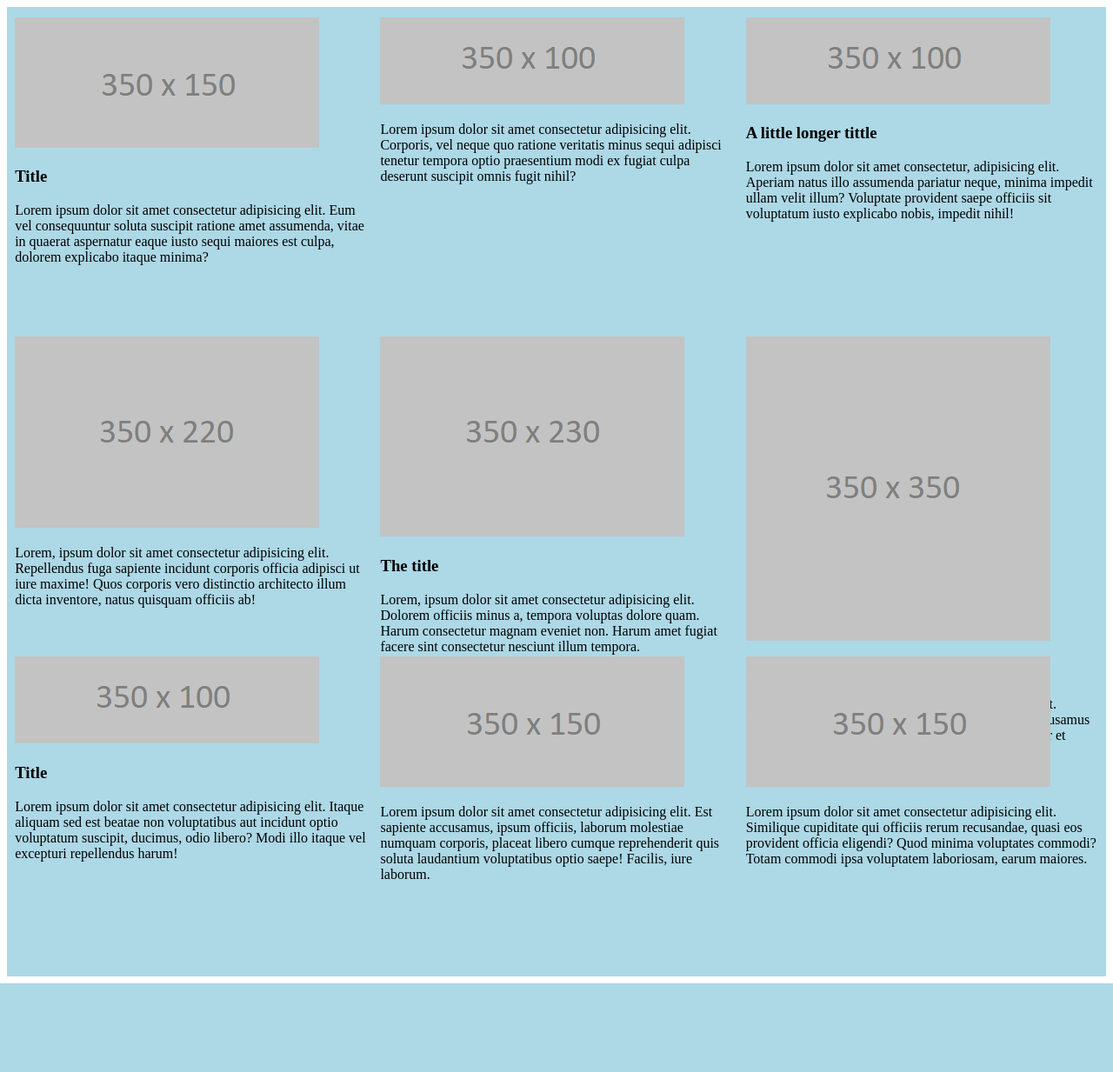
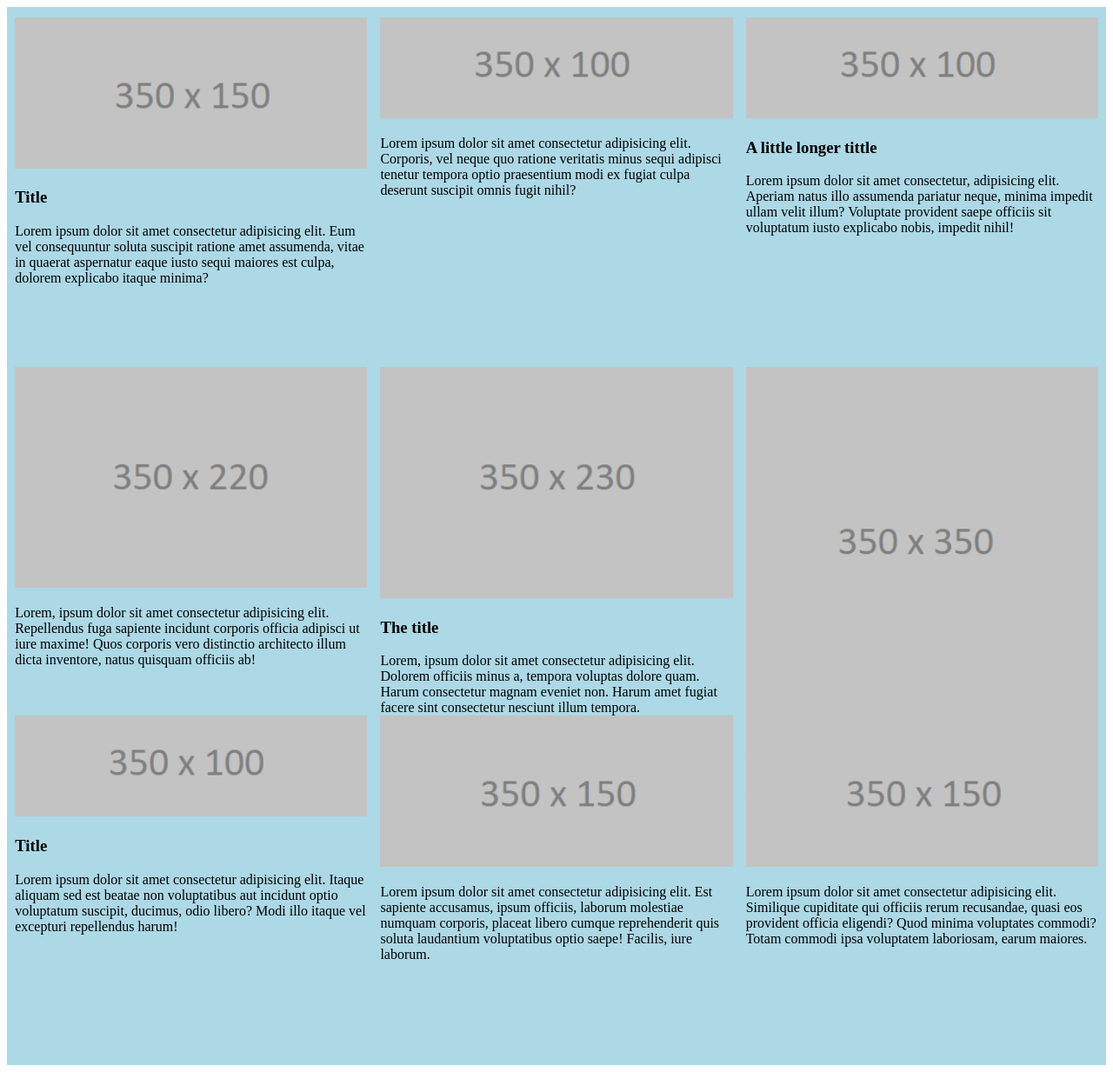
Before and after one commit to macedon-ps/Programs_repository, a PHP site: page /news.html in a window 1280 px wide. Shown: the whole page at 87% size. Before the commit the page ends 1131 px from the top, so only its background shows below. Run offline with PHP 8.4, Linux system fonts and the light colour scheme.

Commit message:
set width of img 100%

```diff
--- a/HTML/Homework/HW_4/news.css
+++ b/HTML/Homework/HW_4/news.css
@@ -8,10 +8,13 @@
 }
 
 .conteiner>div{
-    width: inherit;
+    display: block;
     margin: 3px;
     padding: 3px;
 }
 .news1{
     width: inherit;
 }
+div>img{
+    width: 100%;
+}
```
